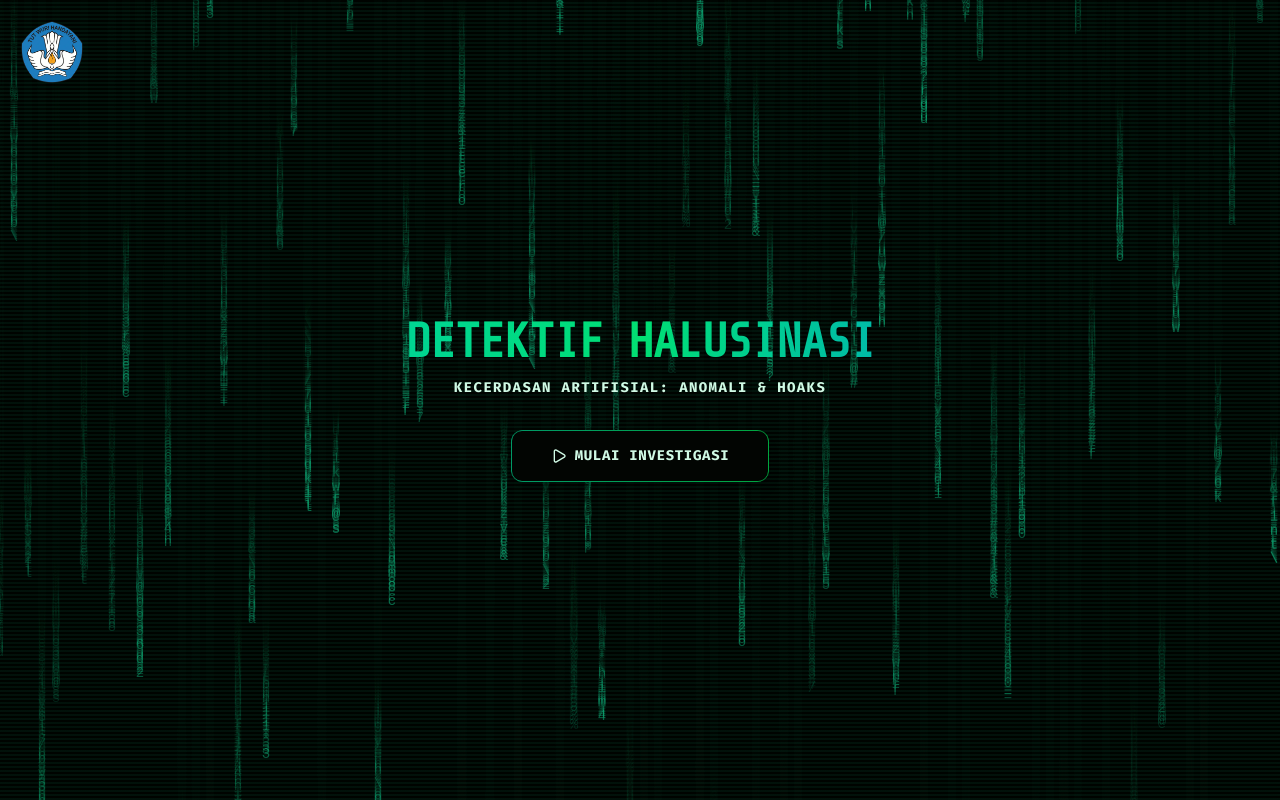
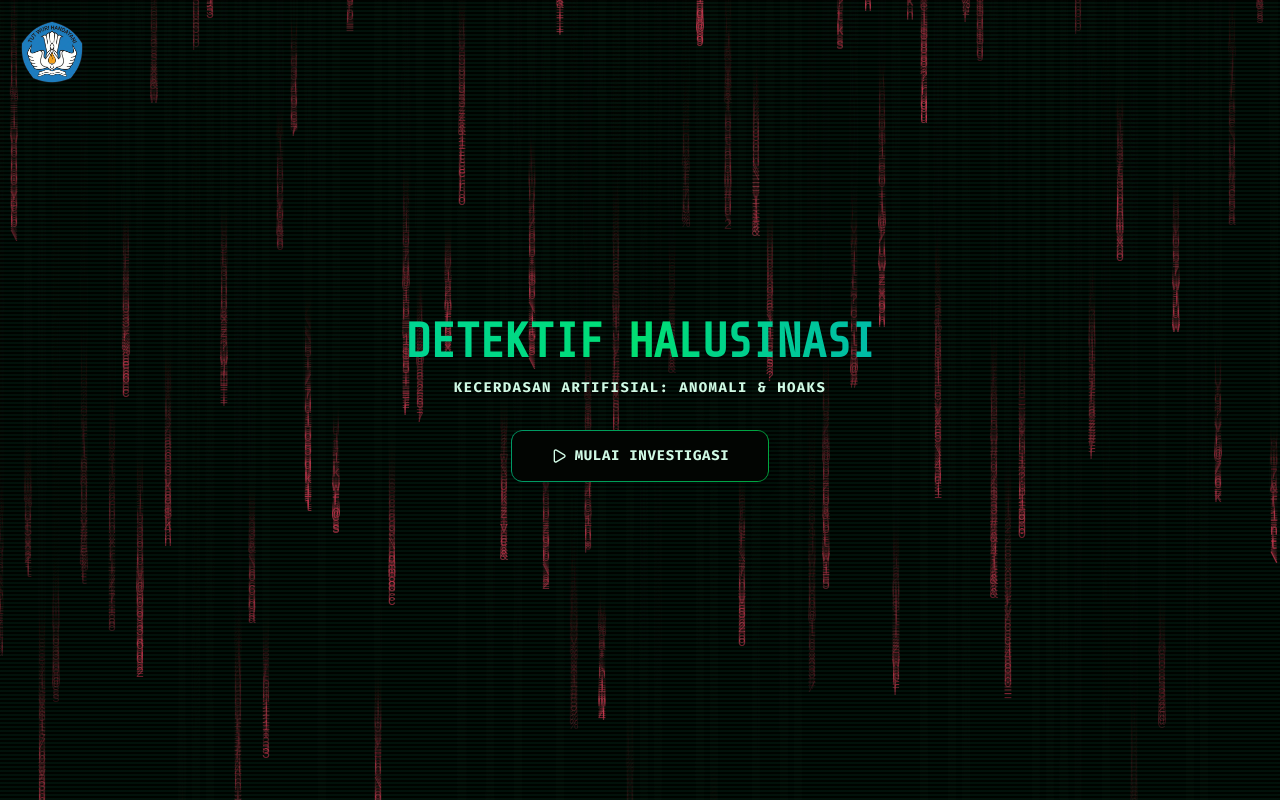
Before and after one commit to glenrioariesto/detektif-halusinasi-teks-challenge, a React (Vite) app: page / in a window 1280 px wide. Built offline with nearby package versions, Linux system fonts and the light colour scheme.

Commit message:
feat: change matrix rain colors back to gorgeous rose pink/crimson red glitch as preferred by user

```diff
--- a/src/components/InteractiveGridBg.tsx
+++ b/src/components/InteractiveGridBg.tsx
@@ -129,13 +129,13 @@ export function InteractiveGridBg() {
 
           let drawX = d.x;
           let drawY = cy;
-          // Emerald Green as matrix rain default color
-          let color = `rgba(16, 185, 129, ${d.opacity * (1 - j / d.chars.length)})`;
+          // Rose Pink as matrix rain default color (user preferred)
+          let color = `rgba(244, 63, 94, ${d.opacity * (1 - j / d.chars.length)})`;
           let scale = 1;
 
-          // Glitch scramble timer triggered on click (Neon Green/Mint)
+          // Glitch scramble timer triggered on click (Neon Rose / Coral Pink)
           if (glitchTimerRef.current > 0) {
-            color = `rgba(52, 211, 153, ${Math.random() * 0.8})`;
+            color = `rgba(251, 113, 133, ${Math.random() * 0.8})`;
             drawX += (Math.random() - 0.5) * 4;
             drawY += (Math.random() - 0.5) * 4;
             if (Math.random() < 0.2) {
@@ -151,8 +151,8 @@ export function InteractiveGridBg() {
             drawX -= (dx / (dist || 1)) * force * 18;
             drawY -= (dy / (dist || 1)) * force * 18;
 
-            // Brighten up and change color to light mint green when near cursor
-            color = `rgba(52, 211, 153, ${0.15 + force * 0.85})`;
+            // Brighten up and change color to light rose pink when near cursor
+            color = `rgba(251, 113, 133, ${0.15 + force * 0.85})`;
             scale = 1.0 + force * 0.2;
 
             if (Math.random() < force * 0.3) {
@@ -170,9 +170,9 @@ export function InteractiveGridBg() {
         }
       }
 
-      // Draw cursor scanning reticle overlay (Neon Green/Mint)
+      // Draw cursor scanning reticle overlay (Neon Rose)
       if (mouse.x > 0 && mouse.x < canvas.width) {
-        ctx.strokeStyle = 'rgba(52, 211, 153, 0.25)';
+        ctx.strokeStyle = 'rgba(244, 63, 94, 0.25)';
         ctx.lineWidth = 1;
         ctx.beginPath();
         ctx.arc(mouse.x, mouse.y, 40, 0, Math.PI * 2);
```
